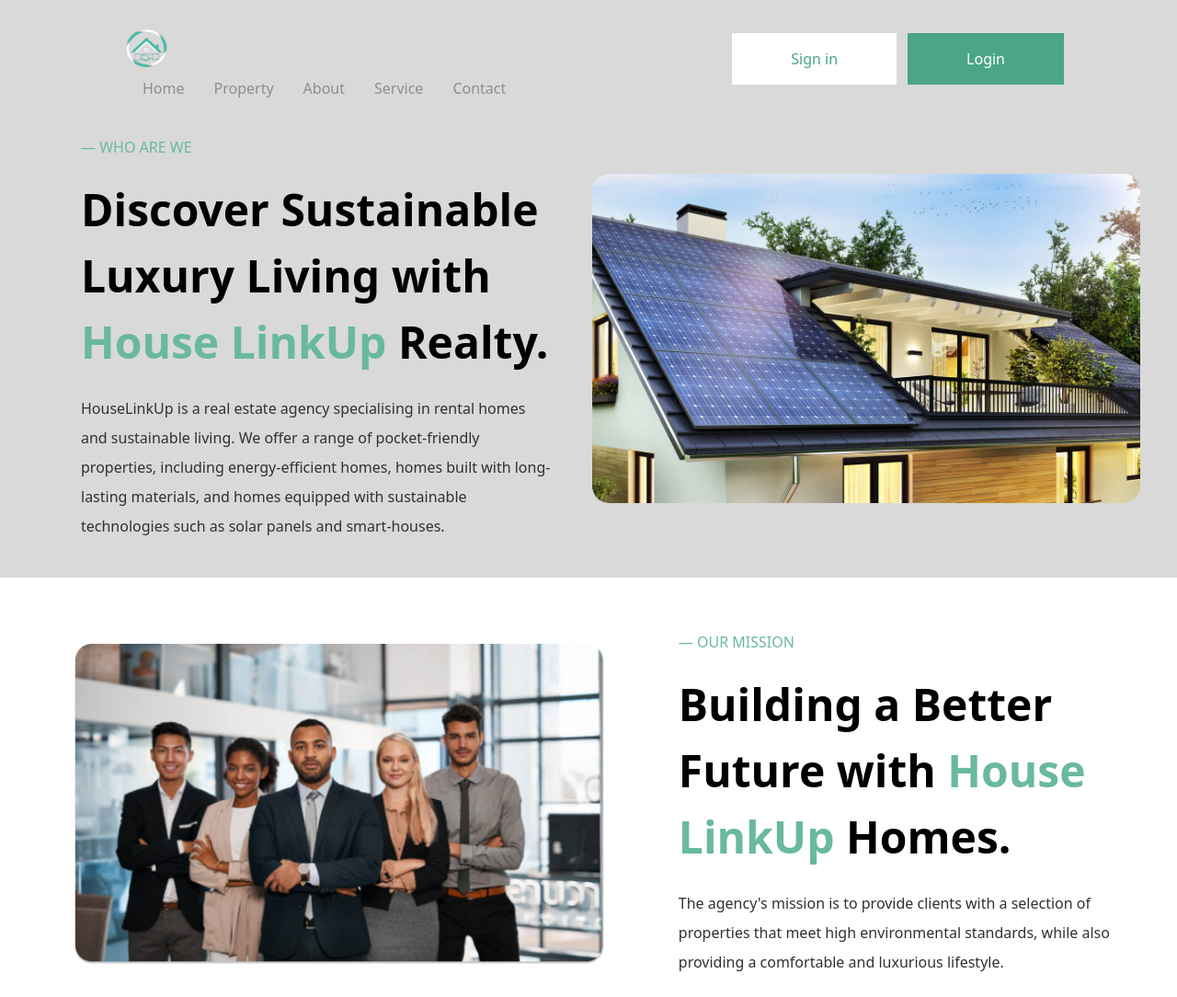
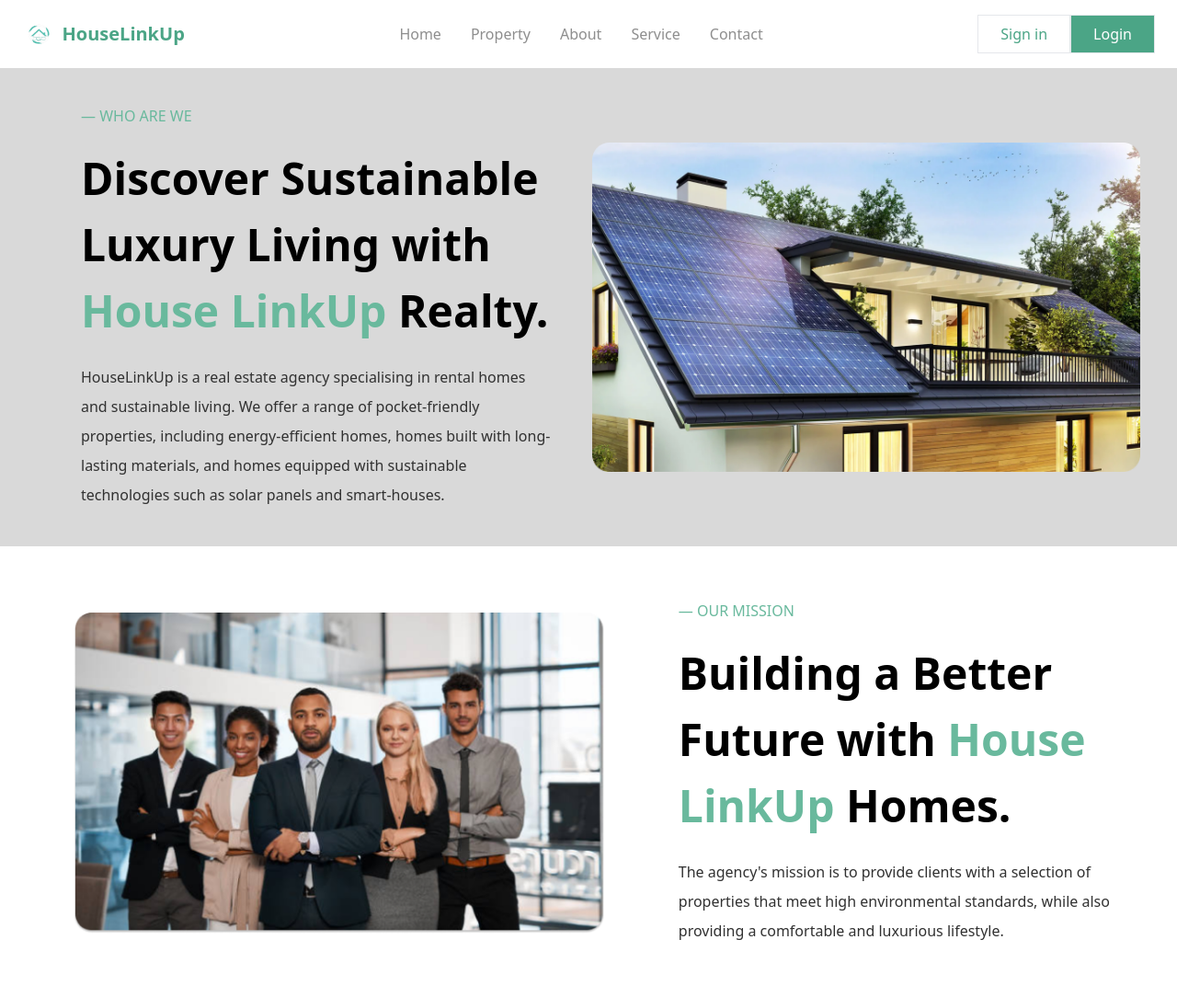
Before and after one commit to Torettosaviour17/main-house-link, a website: page src/about.html in a window 1280 px wide. Shown: the top 1084 px of the page at 92% size. Drawn offline with Linux system fonts and the light colour scheme.

Commit message:
contine trying to update it so i can redeploy

```diff
--- a/src/about.html
+++ b/src/about.html
@@ -14,72 +14,55 @@
 </head>
 <body class="font-Poppins">
     <header class="bg-[#D9D9D9]">
-        <nav class="flex justify-around items-center pt-5">
-            <div>
-              <a class="flex items-center" href="./index.html">
-              <img class="sm:scale-75 " src="./img/logo.png" alt="" />
-              <p class="text-[#4BA586] sm:text-xl text-2xl>HouseLinkUp</p>
+        <nav class="flex justify-between items-center px-6 py-4 bg-white shadow-md relative">
+  <!-- Logo Section -->
+  <a class="flex items-center gap-2" href="./index.html">
+    <img class="h-8 sm:scale-75" src="./img/logo.png" alt="Logo" />
+    <p class="text-[#4BA586] sm:text-xl text-2xl font-bold">HouseLinkUp</p>
   </a>
-            </div>
-            <div>
-              <ul class="hidden md:flex justify-around items-center space-x-8">
-                <li
-                  class="hover:text-[#4BA586] text-[#8E8E8E] hover:scale-y-125 hover:pb-3"
-                >
-                  <a href="./index.html">Home</a>
-                </li>
-                <li
-                  class="hover:text-[#4BA586] text-[#8E8E8E] hover:scale-y-125 hover:pb-3"
-                >
-                  <a href="./property.html">Property</a>
-                </li>
-                <li
-                  class="hover:text-[#4BA586] text-[#8E8E8E] hover:scale-y-125 hover:pb-3"
-                >
-                  <a href="./about.html">About</a>
-                </li>
-                <li
-                  class="hover:text-[#4BA586] text-[#8E8E8E] hover:scale-y-125 hover:pb-3"
-                >
-                  <a href="">Service</a>
-                </li>
-                <li
-                  class="hover:text-[#4BA586] text-[#8E8E8E] hover:scale-y-125 hover:pb-3"
-                >
-                  <a href="">Contact</a>
-                </li>
+
+  <!-- Desktop Nav Links -->
+  <ul class="hidden md:flex space-x-8 items-center text-[#8E8E8E] font-medium">
+    <li><a class="hover:text-[#4BA586]" href="./index.html">Home</a></li>
+    <li><a class="hover:text-[#4BA586]" href="./property.html">Property</a></li>
+    <li><a class="hover:text-[#4BA586]" href="./about.html">About</a></li>
+    <li><a class="hover:text-[#4BA586]" href="./service.html">Service</a></li>
+    <li><a class="hover:text-[#4BA586]" href="./contact.html">Contact</a></li>
   </ul>
-            </div>
-            <div class="flex items-center justify-between sm:space-x-2 md:space-x-3">
+
+  <!-- Desktop Buttons -->
+  <div class="hidden lg:flex space-x-3">
     <a href="./sign-up.html">
-                <button
-                class="text-[#4BA586] text-nowrap truncate hidden lg:inline-block bg-white hover:bg-[#4BA586] hover:text-white sm:px-4 sm:py-2 md:px-10 md:py-2 lg:px-16 lg:py-4"
-              >
+      <button class="text-[#4BA586] bg-white hover:bg-[#4BA586] hover:text-white px-6 py-2 border border-[#4BA586] rounded">
         Sign in
       </button>
     </a>
     <a href="./sign-in.html">
-                <button
-                class="bg-[#4BA586] hidden lg:inline-block text-white hover:bg-white hover:text-[#4BA586] md:px-10 md:py-2 lg:px-16 sm:px-4 sm:py-2 lg:py-4"
-              >
+      <button class="bg-[#4BA586] text-white hover:bg-white hover:text-[#4BA586] px-6 py-2 border border-[#4BA586] rounded">
         Login
       </button>
     </a>
   </div>
-            <button id="menu-btn" class=" block hamburger md:hidden focus:outline-none">
-              <span class="hamurger-top"></span>
-              <span class="hamurger-middle"></span>
-              <span class="hamurger-bottom"></span>
+
+  <!-- Hamburger Button -->
+  <button id="menu-btn" class="block md:hidden focus:outline-none z-50">
+    <svg class="w-6 h-6 text-[#4BA586]" fill="none" stroke="currentColor" stroke-width="2"
+      viewBox="0 0 24 24" xmlns="http://www.w3.org/2000/svg">
+      <path stroke-linecap="round" stroke-linejoin="round"
+        d="M4 6h16M4 12h16M4 18h16"></path>
+    </svg>
   </button>
-      </div>
-      <div class="md:hidden">
-          <div id="menu" class="absolute flex-col items-center  self-end  py-8 mt-10 space-y-6 font-bold bg-white sm:w-auto hidden sm:self-center left-6 right-6 drop-shadow-md">
-              <a href="./index.html" class="hover:text-[#4BA586] text-[#8E8E8E] hover:scale-y-125 hover:pb-3">Home</a>
-              <a href="./property.html" class="hover:text-[#4BA586] text-[#8E8E8E] hover:scale-y-125 hover:pb-3">property</a>
-              <a href="./service.html" class="hover:text-[#4BA586] text-[#8E8E8E] hover:scale-y-125 hover:pb-3">About</a>
-              <a href="#" class="hover:text-[#4BA586] text-[#8E8E8E] hover:scale-y-125 hover:pb-3 ">Service</a>
-              <a href="" class="hover:text-[#4BA586] text-[#8E8E8E] hover:scale-y-125 hover:pb-3">Contact</a>
-          </div>
+
+  <!-- Mobile Menu -->
+  <div id="menu"
+    class="hidden absolute top-full left-0 right-0 bg-white shadow-md py-6 flex-col items-center space-y-4 text-[#8E8E8E] font-semibold z-40 md:hidden">
+    <a href="./index.html" class="hover:text-[#4BA586]">Home</a>
+    <a href="./property.html" class="hover:text-[#4BA586]">Property</a>
+    <a href="./about.html" class="hover:text-[#4BA586]">About</a>
+    <a href="./service.html" class="hover:text-[#4BA586]">Service</a>
+    <a href="./contact.html" class="hover:text-[#4BA586]">Contact</a>
+    <a href="./sign-up.html" class="hover:text-[#4BA586]">Sign in</a>
+    <a href="./sign-in.html" class="hover:text-[#4BA586]">Login</a>
   </div>
 </nav>
      <section class="md:flex inline-block w-full items-center justify-around p-10 md:space-x-10">
--- a/src/js/apps.js
+++ b/src/js/apps.js
@@ -1,8 +1,16 @@
-const btn = document.getElementById("menu-btn");
-const nav = document.getElementById("menu");
+// const btn = document.getElementById("menu-btn");
+// const nav = document.getElementById("menu");
 
-btn.addEventListener("click", () => {
-  btn.classList.toggle("open");
-  nav.classList.toggle("flex");
-  nav.classList.toggle("hidden");
+// btn.addEventListener("click", () => {
+//   btn.classList.toggle("open");
+//   nav.classList.toggle("flex");
+//   nav.classList.toggle("hidden");
+// });
+
+
+const menuBtn = document.getElementById("menu-btn");
+const mobileMenu = document.getElementById("menu");
+
+menuBtn.addEventListener("click", () => {
+  mobileMenu.classList.toggle("hidden");
 });
```
Lines whose indentation alone changed are shown as unchanged.
